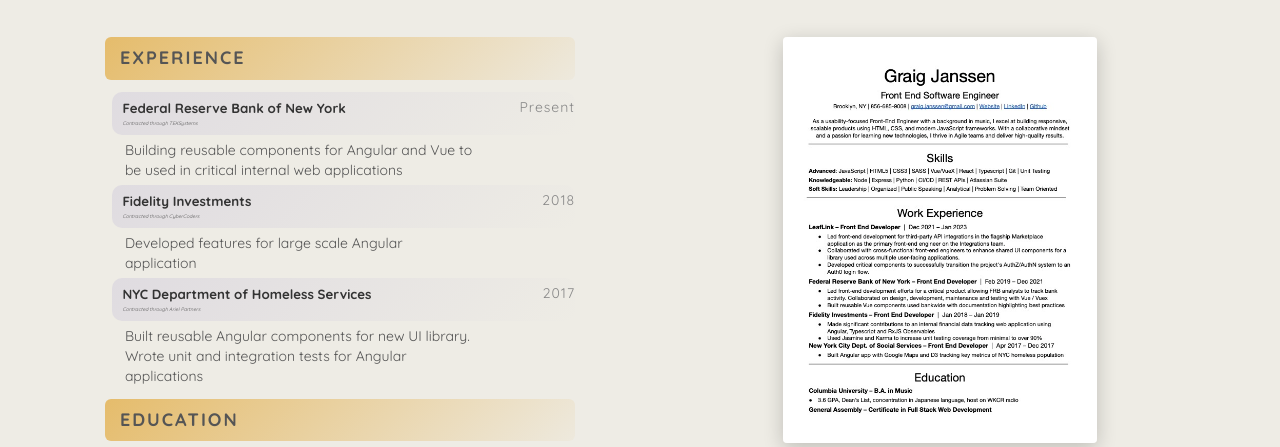
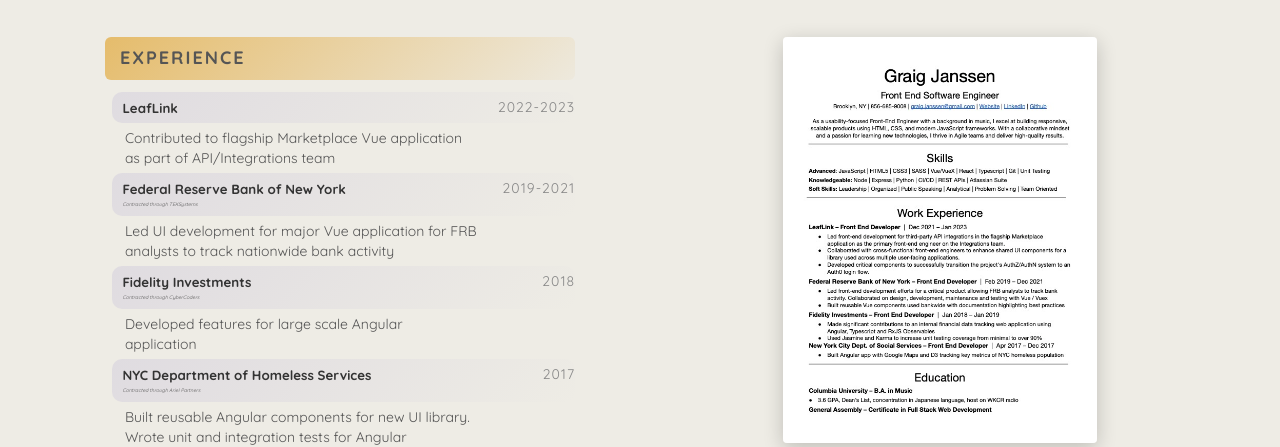
Before and after one commit to graigjanssen/portfolio, a plain HTML site: page index.html in a window 1280 px wide. Shown: the part 2521-2968 px from the top of the page. Drawn offline with Linux system fonts and the light colour scheme.

Commit message:
experience section updates

```diff
--- a/index.html
+++ b/index.html
@@ -184,12 +184,21 @@
 							<h4 class="highlights__heading">Experience</h4>
 							<div class="highlights__item">
 								<div class="highlights__item--title">
+									<h5 class="highlights__item--heading">LeafLink</h5>
+									<span class="highlights__item--dates">2022-2023</span>
+								</div>
+								<p class="highlights__item--description">
+									Contributed to flagship Marketplace Vue application as part of API/Integrations team
+								</p>
+							</div>
+							<div class="highlights__item">
+								<div class="highlights__item--title">
 									<h5 class="highlights__item--heading">Federal Reserve Bank of New York</h5>
-									<span class="highlights__item--dates">Present</span>
+									<span class="highlights__item--dates">2019-2021</span>
 									<span class="highlights__item--subheading">Contracted through TEKSystems</span>
 								</div>
 								<p class="highlights__item--description">
-									Building reusable components for Angular and Vue to be used in critical internal web applications
+									Led UI development for major Vue application for FRB analysts to track nationwide bank activity
 								</p>
 							</div>
 							<div class="highlights__item">
```
